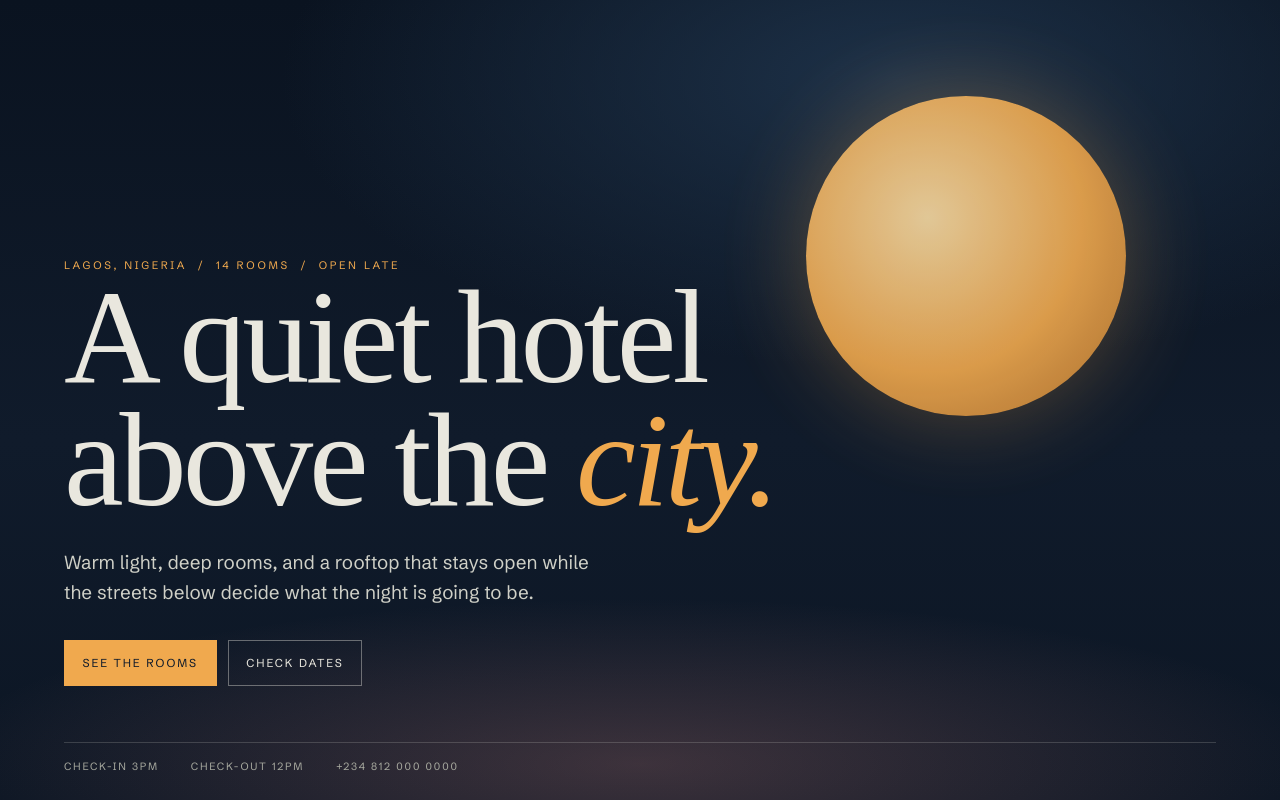
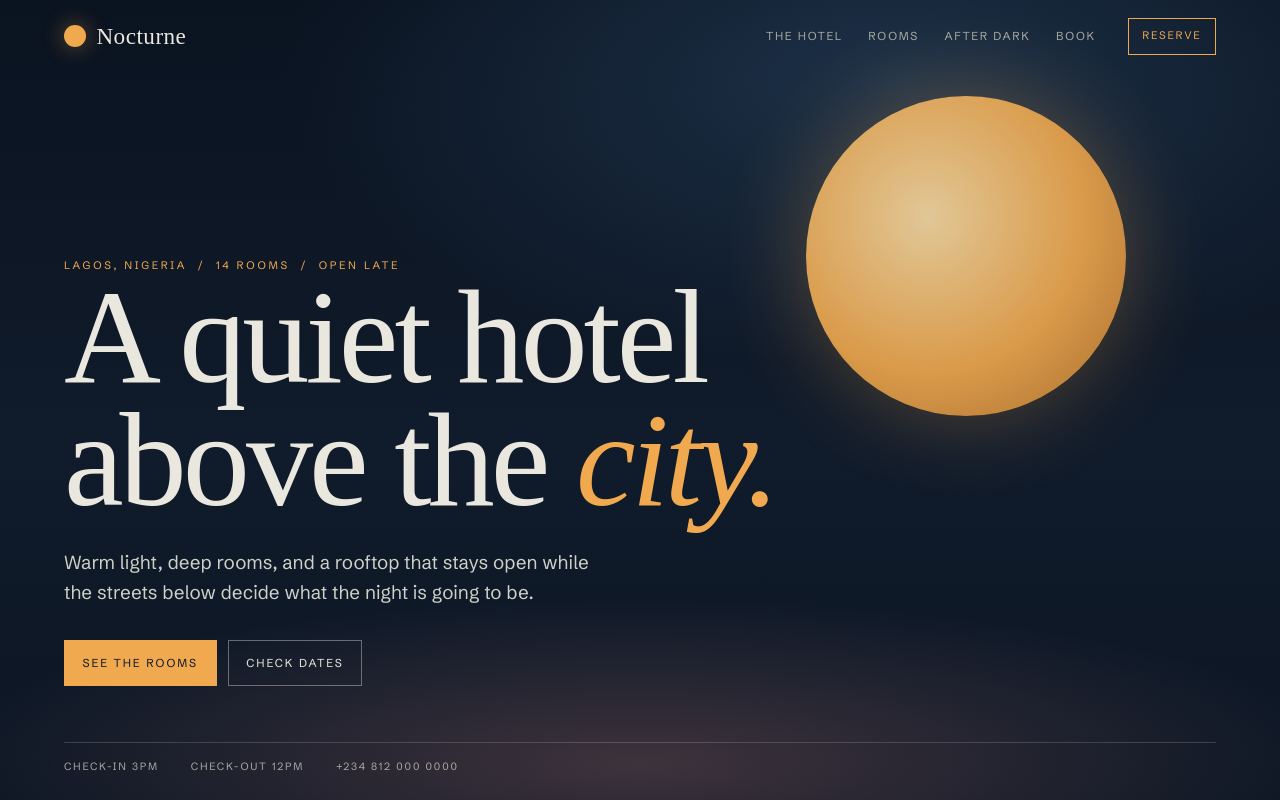
Before and after one commit to EbiScott/Company_Websites, a website: page nocturne-hotel/index.html in a window 1280 px wide. Shown: the top 800 px of the page. Drawn offline with Linux system fonts and the light colour scheme; a web font is replaced by a local one.

Commit message:
Keep the top navigation bar on Nocturne Hotel

```diff
--- a/nocturne-hotel/css/style.css
+++ b/nocturne-hotel/css/style.css
@@ -97,7 +97,7 @@ ul { padding: 0; list-style: none; }
   position: relative;
   min-height: 100svh;
   display: flex; flex-direction: column; justify-content: flex-end;
-  padding: clamp(2.5rem, 6vw, 4rem) var(--pad) 1.5rem;
+  padding: 8rem var(--pad) 1.5rem;
   overflow: hidden;
   background:
     radial-gradient(80% 60% at 70% 10%, #1d3148 0%, transparent 60%),
--- a/nocturne-hotel/index.html
+++ b/nocturne-hotel/index.html
@@ -14,7 +14,31 @@
 <body>
   <a class="skip" href="#main">Skip to content</a>
 
-<main id="main">
+  <header class="site-head" data-head>
+    <a class="brand" href="#top" aria-label="Nocturne Hotel, home">
+      <span class="brand__moon" aria-hidden="true"></span>
+      <span class="brand__word">Nocturne</span>
+    </a>
+    <nav class="nav" aria-label="Primary">
+      <a href="#story">The hotel</a>
+      <a href="#rooms">Rooms</a>
+      <a href="#hours">After dark</a>
+      <a href="#contact">Book</a>
+    </nav>
+    <a class="head-cta" href="#contact">Reserve</a>
+    <button class="nav-toggle" type="button" aria-expanded="false" aria-controls="mobile-nav">
+      <span></span><span></span>
+      <span class="sr-only">Open menu</span>
+    </button>
+    <div class="mobile-nav" id="mobile-nav" hidden>
+      <a href="#story">The hotel</a>
+      <a href="#rooms">Rooms</a>
+      <a href="#hours">After dark</a>
+      <a href="#contact">Book</a>
+    </div>
+  </header>
+
+  <main id="main">
     <section class="hero" id="top">
       <div class="hero__sky" aria-hidden="true">
         <span class="hero__moon"></span>
```
